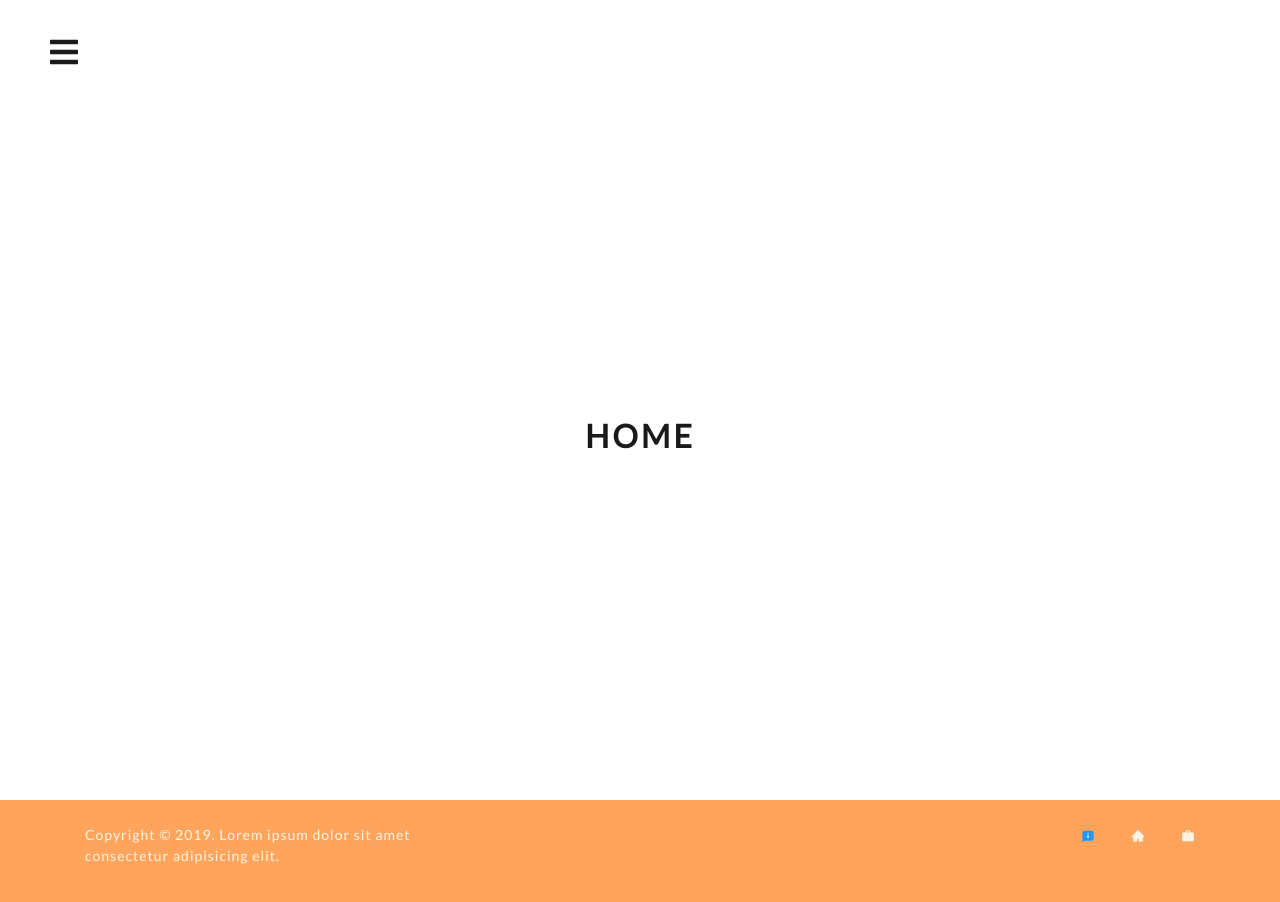
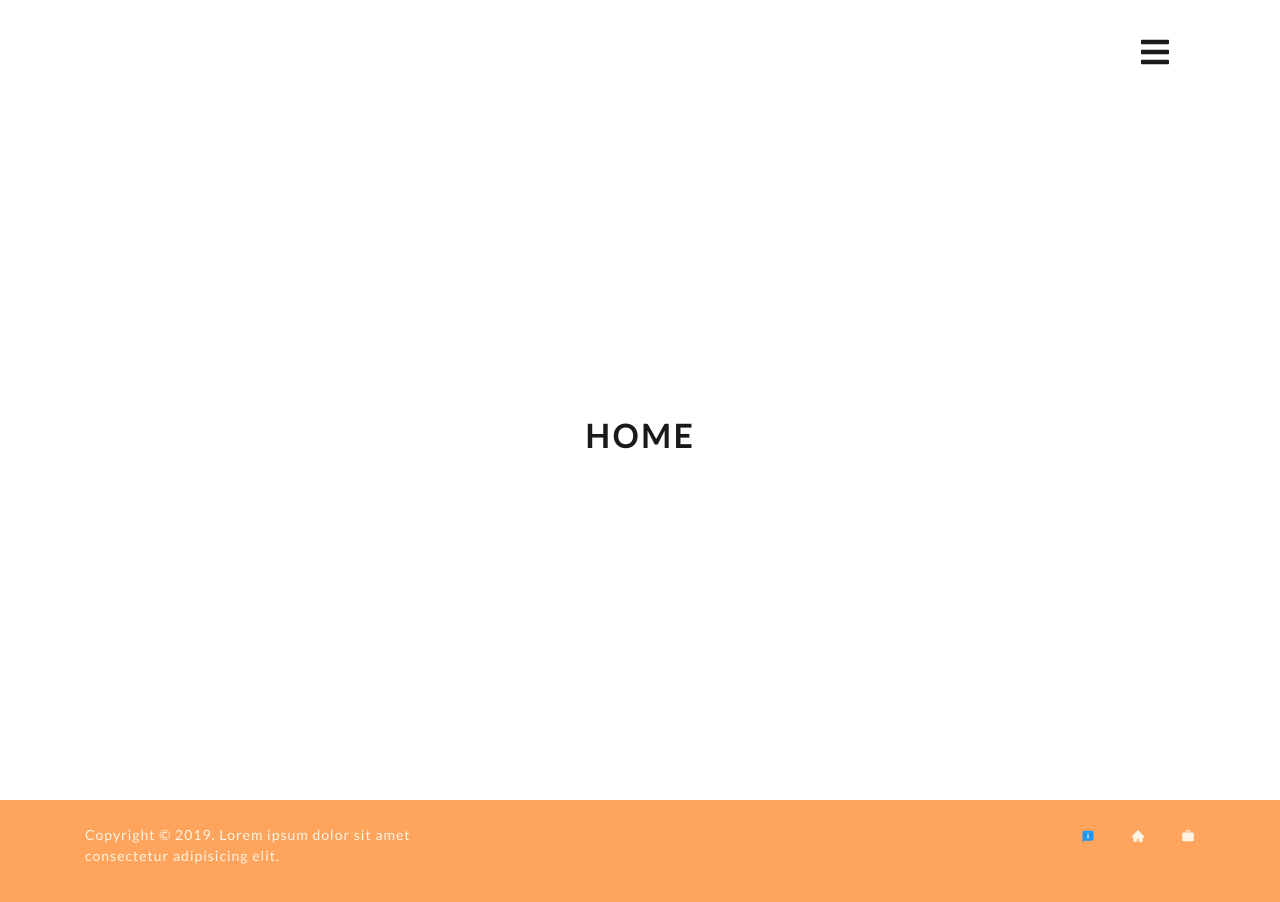
Before and after one commit to Rosellinda/newPortfolio, a React (Create React App) app: page / in a window 1280 px wide. Shown: the top 902 px of the page. Built offline with nearby package versions, Linux system fonts and the light colour scheme.

Commit message:
change the style of men-bars in nav

```diff
--- a/src/components/Navbar/index.css
+++ b/src/components/Navbar/index.css
@@ -7,11 +7,18 @@
   }
 
   .menu-bars {
-    background-color: #060b26;
     margin-left: 2rem;
     font-size: 2rem;
     background: none;
   }
+
+  .menu-bars-on {
+    margin-left: 90%;
+    font-size: 2rem;
+    background: none;
+  }
+
+
 
   .nav-menu {
     background-color: #060b26;
--- a/src/components/Navbar/index.js
+++ b/src/components/Navbar/index.js
@@ -14,7 +14,7 @@ function Navbar() {
     return (
         <>
             <div className="navbar">
-                <Link to="#" className="menu-bars">
+                <Link to="#" className="menu-bars-on">
                     <FaIcons.FaBars onClick={showSidebar}/>
                 </Link>
             </div>
```
